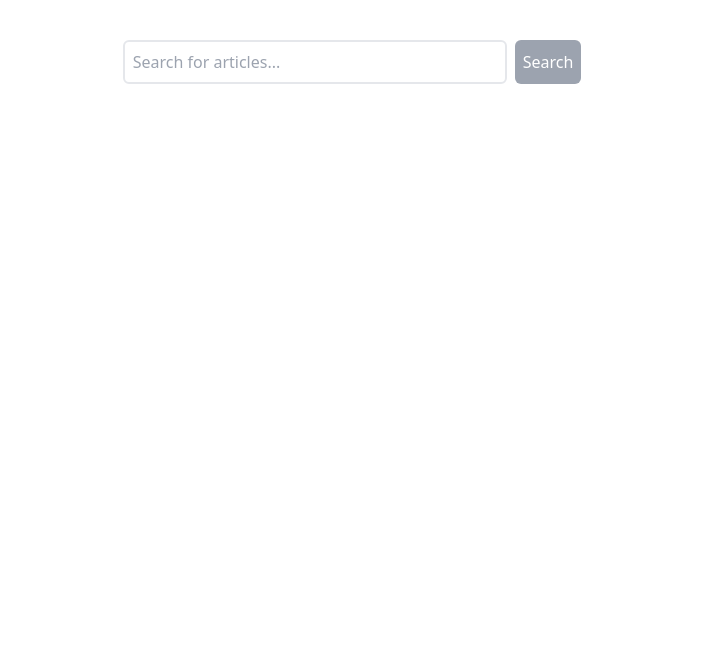
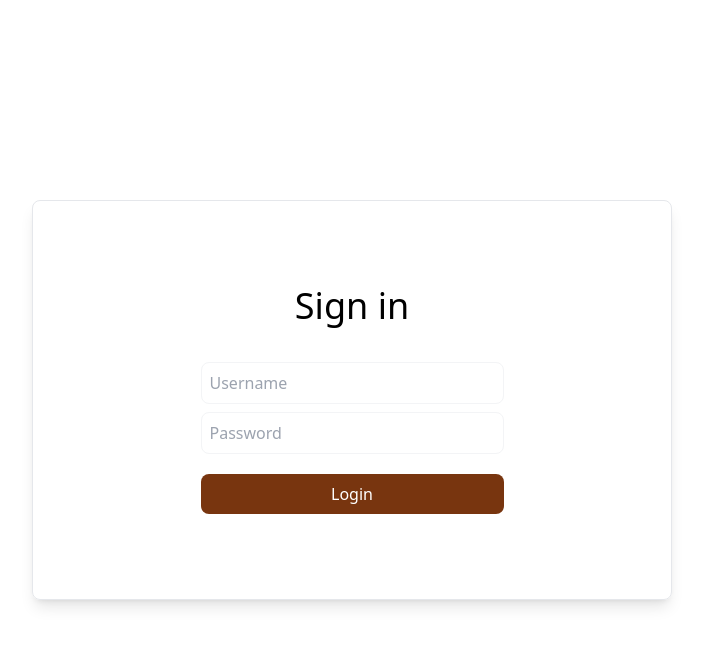
Before and after one commit to LitPal/frontend, a React (Vite) app: page /login in a window 1280 px wide. Shown: the top 646 px of the page, without its empty margins (288-991 px from the left). Built offline with nearby package versions, Linux system fonts and the light colour scheme.

Commit message:
Got a routes working with Login: login page is done doing react-routes starting to do authentication

```diff
--- a/package.json
+++ b/package.json
@@ -15,8 +15,10 @@
     "axios": "^1.6.0",
     "pdfjs-dist": "^3.11.174",
     "react": "^18.2.0",
+    "react-auth-kit": "^3.0.0-alpha.34",
     "react-dom": "^18.2.0",
     "react-pdf": "^7.5.1",
+    "react-router-dom": "^6.18.0",
     "vite-plugin-static-copy": "^0.17.0"
   },
   "devDependencies": {
--- a/src/App.jsx
+++ b/src/App.jsx
@@ -2,44 +2,17 @@ import { useState } from "react";
 import { hostURL, proxyURL } from "../constants";
 import axios from "axios";
 
-import EReader from "./components/e-reader/EReader";
-// import Chatbox from "./components/chatbox/Chatbox";
+import { Routes, Route } from "react-router-dom";
+
+import HomePage from "./pages/HomePage/HomePage";
+import LoginPage from "./pages/LoginPage/LoginPage";
 
 function App() {
-  const [searchQuery, setSearchQuery] = useState("");
-  const [searchResults, setSearchResults] = useState([""]);
-
-  const onSubmit = async (e) => {
-    e.preventDefault();
-    const response = await axios.get(
-      `${hostURL}/get_search_queries/${searchQuery}`
-    );
-
-    console.log(response.data);
-    setSearchResults(response.data);
-  };
-
   return (
     <>
-      <form className="my-10 flex justify-center w-full">
-        <div>
-          <input
-            type="text"
-            placeholder="Search for articles..."
-            className="border-2 p-2 rounded-md w-96"
-            value={searchQuery}
-            onChange={(e) => setSearchQuery(e.target.value)}
-          />
-        </div>
-        <button
-          className="ml-2 bg-gray-400 text-white p-2 px-2 rounded-md"
-          type="submit"
-        >
-          Search
-        </button>
-      </form>
-
-      {searchResults.length > 0 && <div className="flex justify-center"></div>}
+      <Routes>
+        <Route path="/login" element={<LoginPage />} />
+      </Routes>
     </>
   );
 }
--- a/src/main.jsx
+++ b/src/main.jsx
@@ -3,8 +3,12 @@ import ReactDOM from "react-dom/client";
 import App from "./App.jsx";
 import "./index.css";
 
+import { BrowserRouter } from "react-router-dom";
+
 ReactDOM.createRoot(document.getElementById("root")).render(
   <React.StrictMode>
-    <App />
+    <BrowserRouter>
+      <App />
+    </BrowserRouter>
   </React.StrictMode>
 );
--- a/src/pages/HomePage/HomePage.jsx
+++ b/src/pages/HomePage/HomePage.jsx
@@ -1,5 +1,5 @@
 import { useState } from "react";
-import { hostURL, proxyURL } from "../constants";
+import { hostURL, proxyURL } from "../../../constants";
 import axios from "axios";
 
 import EReader from "../../components/e-reader/EReader";
--- a/src/pages/LoginPage/LoginPage.jsx
+++ b/src/pages/LoginPage/LoginPage.jsx
@@ -0,0 +1,94 @@
+import { useState } from "react";
+import { hostURL } from "../../../constants";
+
+function LoginPage() {
+  const [email, setEmail] = useState("");
+  const [password, setPassword] = useState("");
+  const [status, setStatus] = useState("");
+
+  const handleEmailChange = (e) => {
+    setEmail(e.target.value);
+  };
+
+  const handlePasswordChange = (e) => {
+    setPassword(e.target.value);
+  };
+
+  const inputStyle =
+    "text-md w-1/2 m-1 p-2 border border-gray-100 rounded-lg focus:outline-none focus:border-gray-400 focus:bg-white";
+  const statusTagStyle = `text-lg bg-red-400 rounded-lg p-2 mt-10 text-white ${
+    status.length > 0 ? "block" : "hidden"
+  }`;
+
+  const handleSubmit = async (e) => {
+    e.preventDefault();
+
+    setStatus("Authenticating...");
+    let response;
+    try {
+      response = await axios.get(`${hostURL}/login/${email}/${password}`);
+    } catch (err) {
+      setStatus("Error connecting to server. Try again later.");
+      return;
+    }
+
+    if (response.data.status === "user-not-found") {
+      setStatus("User not found, please check username");
+    } else if (response.data.status === "wrong-password") {
+      setStatus("Incorrect Password");
+    } else if (response.data.status === "authorized") {
+      signIn({
+        token: response.data.token,
+        expiresIn: 3600,
+        tokenType: "Bearer",
+        authState: { email: email },
+      });
+      navigate("/requests");
+    }
+
+    // if response.data
+    // Reset the form
+    setPassword("");
+  };
+
+  return (
+    <div className="font-sans flex items-center justify-center h-screen">
+      <form
+        className="shadow-lg rounded-lg bg-white-300 p-4 border border-gray-200 rounded-lg w-1/2 h-1/2 flex flex-col items-center justify-center"
+        onSubmit={handleSubmit}
+      >
+        <h2 className="text-4xl mb-8 ">Sign in</h2>
+        <div className="w-full flex justify-center">
+          <input
+            className={inputStyle}
+            type="text"
+            id="email"
+            value={email}
+            onChange={handleEmailChange}
+            placeholder="Username"
+          />
+        </div>
+        <div className="w-full flex justify-center">
+          <input
+            className={inputStyle}
+            type="password"
+            id="password"
+            value={password}
+            onChange={handlePasswordChange}
+            placeholder="Password"
+          />
+        </div>
+        <button
+          className="bg-amber-900 rounded-lg p-2 mt-4 w-1/2 text-white"
+          type="submit"
+        >
+          Login
+        </button>
+
+        <p className={statusTagStyle}>{status}</p>
+      </form>
+    </div>
+  );
+}
+
+export default LoginPage;
```
Also changed, not shown: 1 other file (tests, documents, lock files or other folders).
